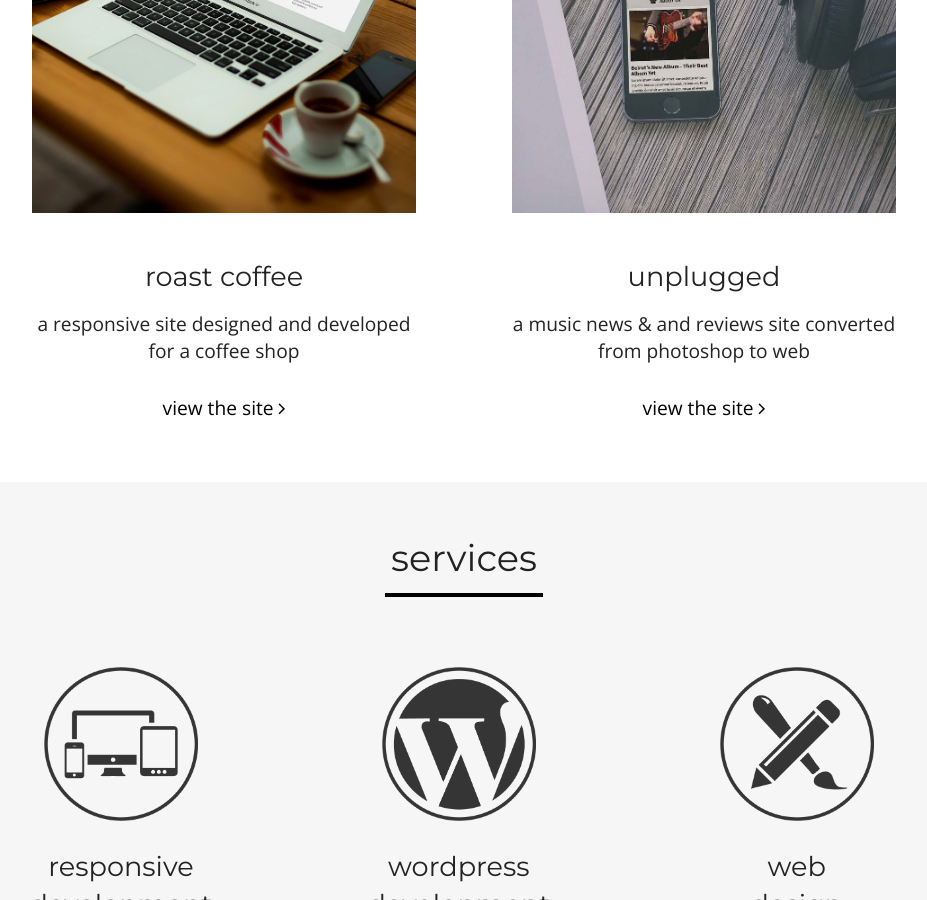
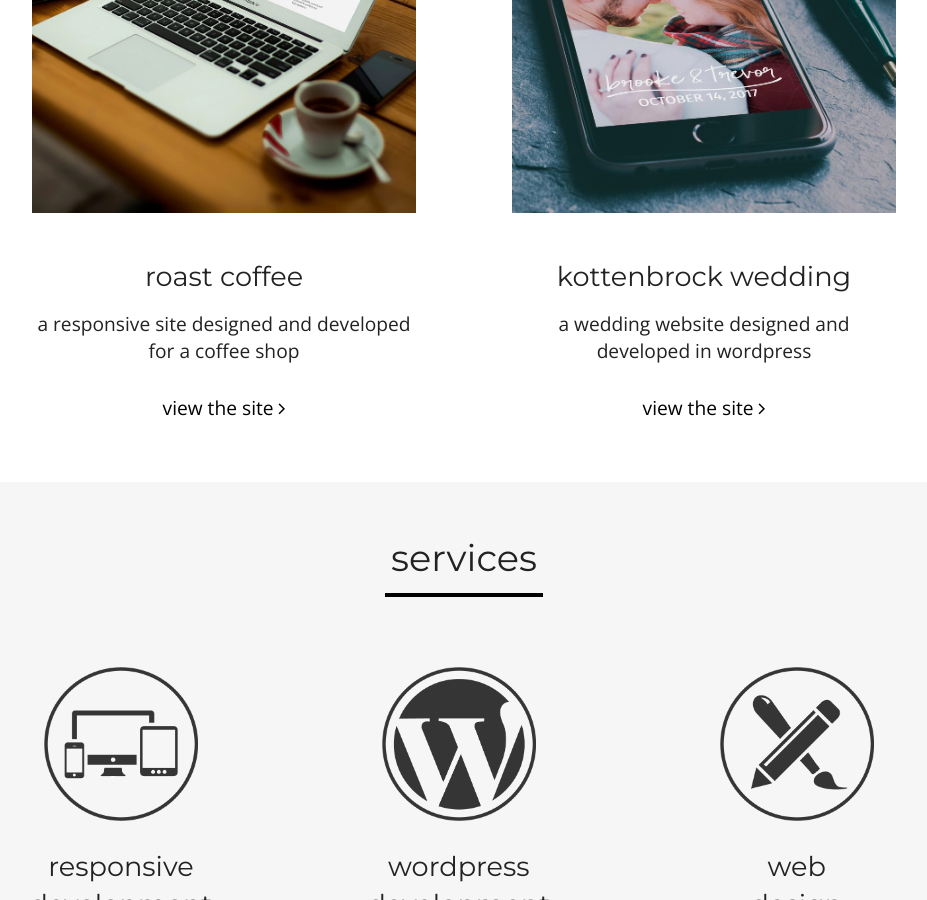
Before and after one commit to skiddhubbard/skiddhubbard.github.io, a Jekyll site: the page built from index.md, in a window 1280 px wide and 900 px high, scrolled down 1537 px. Shown: the whole window, without its empty margins (176-1103 px from the left). Built offline with Jekyll 4.4.1, drawn with Linux system fonts in a browser that asks for light colours; nearby versions of some CDN libraries.

Commit message:
added wedding website

```diff
--- a/_layouts/home.html
+++ b/_layouts/home.html
@@ -50,12 +50,12 @@ layout: default
     </div>
     <div class="work-item" id="work-2">
       <div class="work-image">
-        <a href="https://cdn.rawgit.com/skiddhubbard/unplugged/master/index.html" target="_blank">
-        <img src="assets/img/unplugged-mockup-square.jpg" id="work-image"/></a>
+        <a href="https://kottenbrockwedding.com" target="_blank">
+        <img src="assets/img/wedding-mockup-square.jpg" id="work-image"/></a>
       </div>
       <div class="work-text">
-        <h3>unplugged</h3>
-        <p>a music news &amp; and reviews site converted from photoshop to web</p>
+        <h3>kottenbrock wedding</h3>
+        <p>a wedding website designed and developed in wordpress</p>
         <a href="https://cdn.rawgit.com/skiddhubbard/unplugged/master/index.html" target="_blank">
         <p class="work-link">view the site  <i class="fa fa-angle-right" aria-hidden="true"></i></p></a>
       </div>
```
Also changed, not shown: assets/img/wedding-mockup-square.jpg (added).
